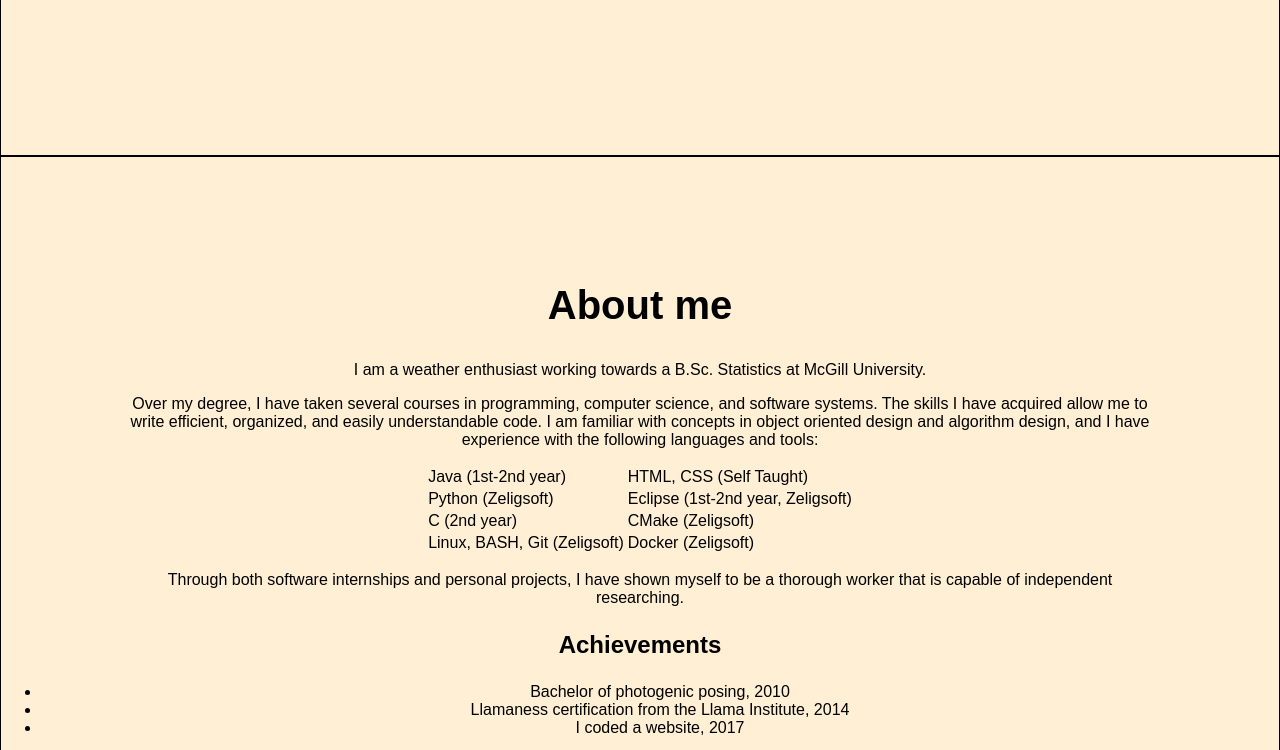
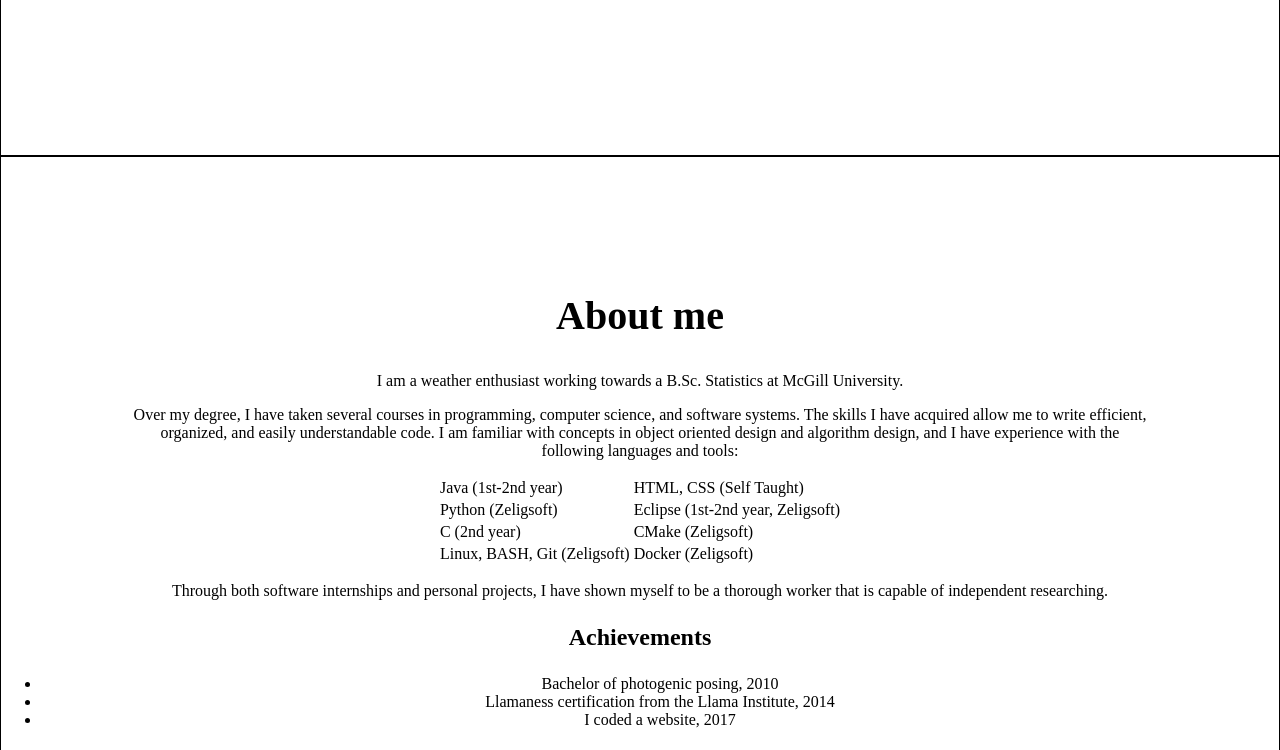
Before and after one commit to nicholaselder/nicholaselder.github.io, a plain HTML site: page index.html in a window 1280 px wide. Shown: the part 696-1446 px from the top of the page. Drawn offline with Linux system fonts and the light colour scheme.

Commit message:
Update style.css
Changed background colours

```diff
--- a/style.css
+++ b/style.css
@@ -31,7 +31,7 @@ header a {
 body {
     margin: 0;
     margin-top: 50px;
-    font-family: sans-serif;
+    font-family: baskerville;
 }
 
 section {
@@ -58,7 +58,7 @@ section h3 {
 }
 
 #home {
-    background-color: #FFEFD5;
+    background-color: white;
 }
 
 #home .profile-img {
@@ -72,7 +72,7 @@ section h3 {
 
 
 #about {
-    background-color: #FFEFD5;
+    background-color: white;
 }
 
 #about p {
```
